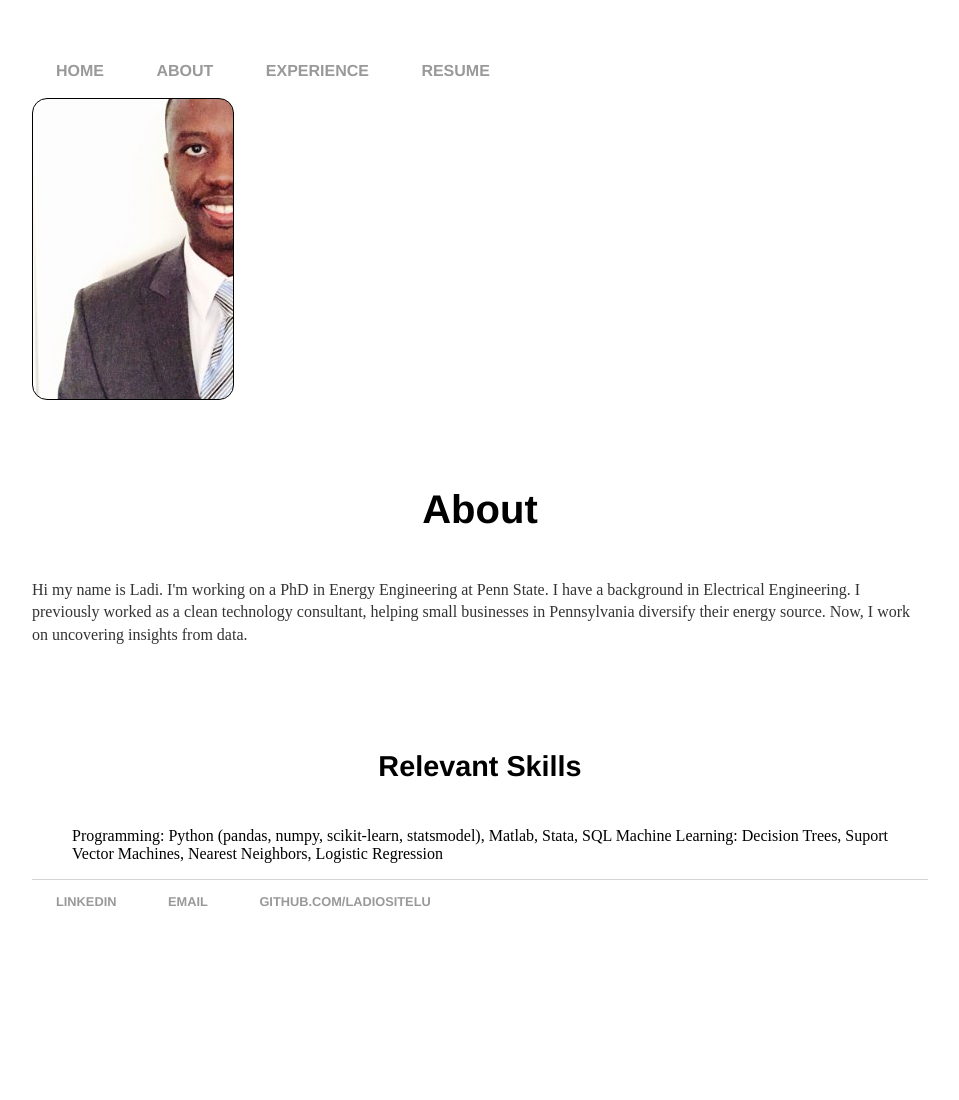
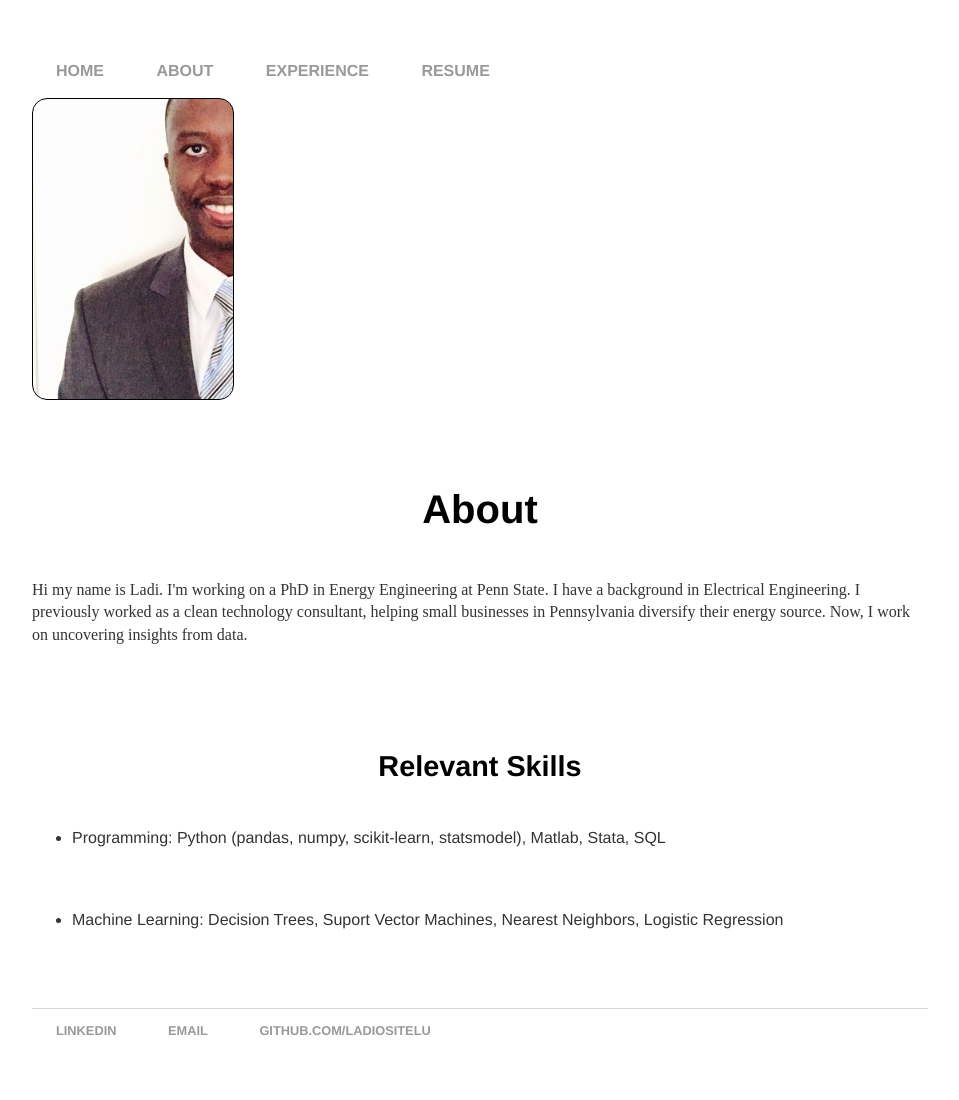
Before and after one commit to ladiositelu/ladiositelu.github.io, a Jekyll site: the page built from About/index.html, in a window 1280 px wide. Shown: the whole page, without its empty margins (160-1119 px from the left). Built offline with Jekyll 4.4.1, drawn with Linux system fonts in a browser that asks for light colours; before the commit the page ends 971 px from its top, so only the background shows below that.

```diff
--- a/About/index.html
+++ b/About/index.html
@@ -18,8 +18,8 @@ title: About Ladi
 
 			<h2> Relevant Skills</h2>
 			<ul>
-				<li2> Programming: Python (pandas, numpy, scikit-learn, statsmodel), Matlab, Stata, SQL </li2>
-				<li2> Machine Learning: Decision Trees, Suport Vector Machines, Nearest Neighbors, Logistic Regression</li2>
+				<li> Programming: Python (pandas, numpy, scikit-learn, statsmodel), Matlab, Stata, SQL </li>
+				<li> Machine Learning: Decision Trees, Suport Vector Machines, Nearest Neighbors, Logistic Regression</li>
 			</ul>
 
 		</div>
```
